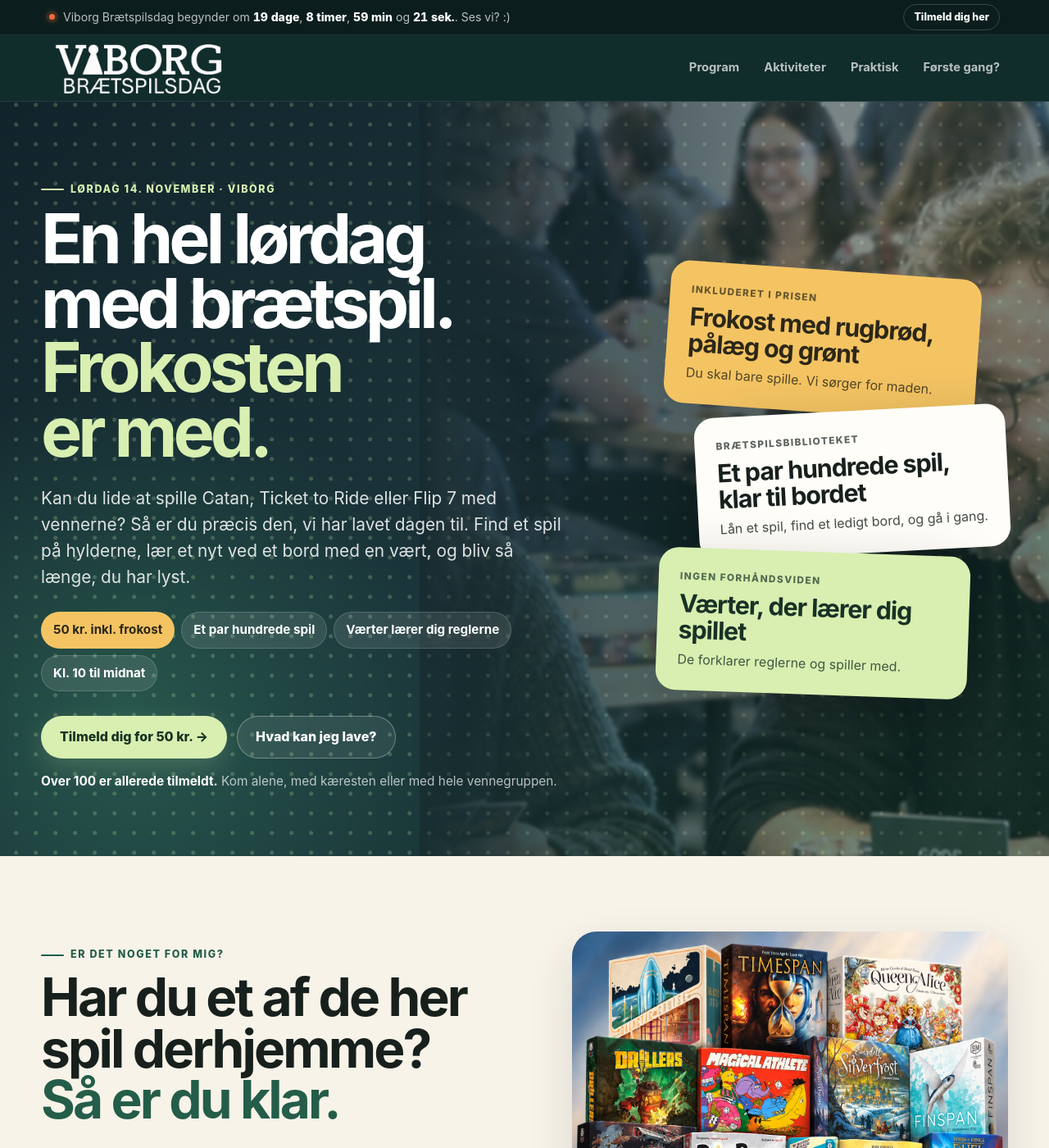
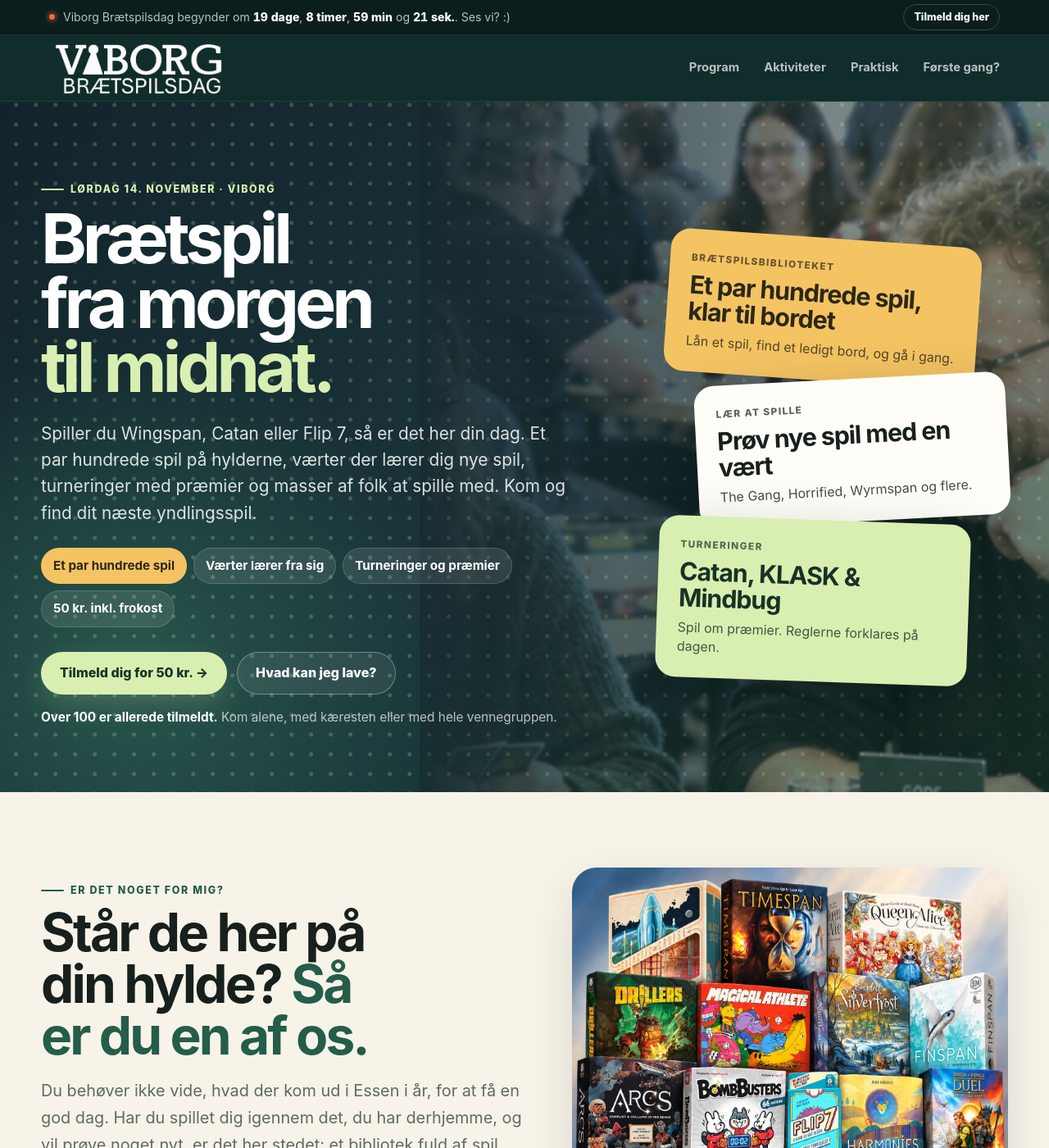
Before and after one commit to Andrejao/spilex, a Jekyll site: the page built from index2.html, in a window 1280 px wide and 1400 px high. Shown: the whole window at 82% size. Built offline with Jekyll 4.4.1, drawn with Linux system fonts in a browser that asks for light colours; some of the changed text lies outside the part shown.

Commit message:
Update index2.html

```diff
--- a/index2.html
+++ b/index2.html
@@ -1,7 +1,7 @@
 ---
 layout: default
 title: Viborg Brætspilsdag 2026
-description: En hel lørdag med brætspil i Viborg. Et par hundrede spil, værter der lærer dig reglerne og frokost inkluderet. 50 kr. Lørdag 14. november.
+description: Brætspil fra morgen til midnat i Viborg. Et par hundrede spil, værter der lærer fra sig, turneringer og nye spil at opdage. Lørdag 14. november, 50 kr. inkl. frokost.
 permalink: /index2.html
 sitemap: false
 ---
@@ -308,16 +308,16 @@
     <div class="vbd-wrap vbd-hero-grid">
       <div>
         <p class="vbd-kicker">Lørdag 14. november · Viborg</p>
-        <h1>En hel lørdag med brætspil. <span>Frokosten er med.</span></h1>
+        <h1>Brætspil fra morgen <span>til midnat.</span></h1>
         <p class="vbd-hero-copy">
-          Kan du lide at spille Catan, Ticket to Ride eller Flip 7 med vennerne? Så er du præcis den, vi har lavet dagen til.
-          Find et spil på hylderne, lær et nyt ved et bord med en vært, og bliv så længe, du har lyst.
+          Spiller du Wingspan, Catan eller Flip 7, så er det her din dag. Et par hundrede spil på hylderne,
+          værter der lærer dig nye spil, turneringer med præmier og masser af folk at spille med. Kom og find dit næste yndlingsspil.
         </p>
         <ul class="vbd-chips" aria-label="Kort fortalt">
-          <li class="is-hot">50 kr. inkl. frokost</li>
-          <li>Et par hundrede spil</li>
-          <li>Værter lærer dig reglerne</li>
-          <li>Kl. 10 til midnat</li>
+          <li class="is-hot">Et par hundrede spil</li>
+          <li>Værter lærer fra sig</li>
+          <li>Turneringer og præmier</li>
+          <li>50 kr. inkl. frokost</li>
         </ul>
         <div class="vbd-hero-actions">
           <a class="vbd-btn vbd-btn-primary" data-signup href="{{ signup }}">Tilmeld dig for 50 kr. →</a>
@@ -326,21 +326,21 @@
         <p class="vbd-hero-note"><strong>Over {{ tilmeldte }} er allerede tilmeldt.</strong> Kom alene, med kæresten eller med hele vennegruppen.</p>
       </div>
 
-      <div class="vbd-hero-stack" aria-label="Det får du for 50 kr.">
-        <div class="vbd-ticket">
-          <small>Inkluderet i prisen</small>
-          <strong>Frokost med rugbrød, pålæg og grønt</strong>
-          <p>Du skal bare spille. Vi sørger for maden.</p>
-        </div>
+      <div class="vbd-hero-stack" aria-label="Højdepunkter fra dagen">
         <div class="vbd-ticket">
           <small>Brætspilsbiblioteket</small>
           <strong>Et par hundrede spil, klar til bordet</strong>
           <p>Lån et spil, find et ledigt bord, og gå i gang.</p>
         </div>
         <div class="vbd-ticket">
-          <small>Ingen forhåndsviden</small>
-          <strong>Værter, der lærer dig spillet</strong>
-          <p>De forklarer reglerne og spiller med.</p>
+          <small>Lær at spille</small>
+          <strong>Prøv nye spil med en vært</strong>
+          <p>The Gang, Horrified, Wyrmspan og flere.</p>
+        </div>
+        <div class="vbd-ticket">
+          <small>Turneringer</small>
+          <strong>Catan, KLASK &amp; Mindbug</strong>
+          <p>Spil om præmier. Reglerne forklares på dagen.</p>
         </div>
       </div>
     </div>
@@ -352,11 +352,10 @@
       <div class="vbd-know-grid">
         <div>
           <p class="vbd-kicker">Er det noget for mig?</p>
-          <h2>Har du et af de her spil derhjemme? <em>Så er du klar.</em></h2>
+          <h2>Står de her på din hylde? <em>Så er du en af os.</em></h2>
           <p class="vbd-lead">
-            Du behøver ikke følge med i de nyeste spil eller kende ord som "worker placement".
-            Hvis du har hygget dig med et brætspil til en fødselsdag, en julefrokost eller en lørdag aften, har du alt, hvad der skal til.
-            Resten hjælper vi med.
+            Du behøver ikke vide, hvad der kom ud i Essen i år, for at få en god dag. Har du spillet dig igennem det, du har derhjemme,
+            og vil prøve noget nyt, er det her stedet: et bibliotek fuld af spil, folk der kan forklare dem, og borde til at spille dem på.
           </p>
         </div>
         <img class="vbd-know-img" src="{{ '/assets/images/nyheder/bibliotek2.jpg' | relative_url }}" alt="Et udvalg af brætspil, blandt andet Flip 7, Harmonies og Bomb Busters" loading="lazy">
@@ -372,7 +371,7 @@
           <span aria-hidden="true" class="vbd-pill">Dixit</span><span aria-hidden="true" class="vbd-pill">Cascadia</span><span aria-hidden="true" class="vbd-pill">Splendor</span><span aria-hidden="true" class="vbd-pill">7 Wonders</span><span aria-hidden="true" class="vbd-pill">Kingdomino</span><span aria-hidden="true" class="vbd-pill">Just One</span><span aria-hidden="true" class="vbd-pill">Harmonies</span><span aria-hidden="true" class="vbd-pill">Skull</span>
         </div>
       </div>
-      <p class="vbd-know-foot">Og har du aldrig hørt om halvdelen af dem, er det også helt fint.</p>
+      <p class="vbd-know-foot">Og ved siden af dem står alt det, du ikke har prøvet endnu.</p>
     </div>
   </section>
 
@@ -380,17 +379,10 @@
   <section class="vbd-section vbd-included" id="det-faar-du">
     <div class="vbd-wrap">
       <p class="vbd-kicker">Det får du for 50 kr.</p>
-      <h2>Du møder op. <em>Vi står for resten.</em></h2>
+      <h2>Én billet. <em>Hele dagen.</em></h2>
 
       <div class="vbd-inc-grid">
         <div class="vbd-inc is-lunch">
-          <div class="vbd-inc-icon" aria-hidden="true">
-            <svg viewBox="0 0 24 24" fill="none" stroke="currentColor" stroke-width="2" stroke-linecap="round" stroke-linejoin="round"><path d="M3 11h18a8 8 0 0 1-8 8h-2a8 8 0 0 1-8-8Z"/><path d="M8 7c0-1.5 1-2 1-3.5M12 7c0-1.5 1-2 1-3.5M16 7c0-1.5 1-2 1-3.5"/></svg>
-          </div>
-          <h3>Frokost er inkluderet</h3>
-          <p>Rugbrød, pålæg og grønt. Ingen ekstra regning, ingen madpakke.</p>
-        </div>
-        <div class="vbd-inc">
           <div class="vbd-inc-icon" aria-hidden="true">
             <svg viewBox="0 0 24 24" fill="none" stroke="currentColor" stroke-width="2" stroke-linecap="round" stroke-linejoin="round"><rect x="3" y="4" width="5" height="16" rx="1"/><rect x="10" y="4" width="4" height="16" rx="1"/><path d="m16 5.5 3.8-1 3 14.5-3.8 1Z"/></svg>
           </div>
@@ -408,8 +400,15 @@
           <div class="vbd-inc-icon" aria-hidden="true">
             <svg viewBox="0 0 24 24" fill="none" stroke="currentColor" stroke-width="2" stroke-linecap="round" stroke-linejoin="round"><circle cx="8" cy="8" r="3"/><circle cx="17" cy="9" r="2.5"/><path d="M2 20a6 6 0 0 1 12 0M14 20a4.5 4.5 0 0 1 8 0"/></svg>
           </div>
-          <h3>Folk at spille med</h3>
-          <p>Kommer du alene, hjælper vi dig til et bord. Og der er præmier og lodtrækninger hen over dagen.</p>
+          <h3>Turneringer og præmier</h3>
+          <p>Catan, KLASK og Mindbug, plus lodtrækninger hen over dagen. Og kommer du alene, hjælper vi dig til et bord.</p>
+        </div>
+        <div class="vbd-inc">
+          <div class="vbd-inc-icon" aria-hidden="true">
+            <svg viewBox="0 0 24 24" fill="none" stroke="currentColor" stroke-width="2" stroke-linecap="round" stroke-linejoin="round"><path d="M3 11h18a8 8 0 0 1-8 8h-2a8 8 0 0 1-8-8Z"/><path d="M8 7c0-1.5 1-2 1-3.5M12 7c0-1.5 1-2 1-3.5M16 7c0-1.5 1-2 1-3.5"/></svg>
+          </div>
+          <h3>Frokost er inkluderet</h3>
+          <p>Rugbrød, pålæg og grønt. Med i prisen, så du kan blive ved bordet.</p>
         </div>
       </div>
 
@@ -522,13 +521,13 @@
   <section class="vbd-section vbd-flow-section" id="program">
     <div class="vbd-wrap">
       <p class="vbd-kicker">Sådan kan din dag se ud</p>
-      <h2>Kom til frokost, eller bliv til midnat</h2>
+      <h2>Kom til et par spil, eller bliv til midnat</h2>
       <p class="vbd-lead">Du kan komme og gå, som det passer dig. Din billet gælder hele dagen.</p>
 
       <div class="vbd-flow">
         <div class="vbd-flow-item"><div class="vbd-flow-dot">10.00</div><div><h3>Dørene åbner</h3><p>Check ind, få en kop kaffe og kig på hylderne.</p></div></div>
         <div class="vbd-flow-item"><div class="vbd-flow-dot">10.30</div><div><h3>Lær et nyt spil</h3><p>De første vært-borde går i gang. Eller tag et spil fra biblioteket.</p></div></div>
-        <div class="vbd-flow-item is-lunch"><div class="vbd-flow-dot">Frokost</div><div><h3>Spis med</h3><p>Rugbrød, pålæg og grønt. Inkluderet i billetten.</p></div></div>
+        <div class="vbd-flow-item"><div class="vbd-flow-dot">12.00</div><div><h3>Catan-turnering</h3><p>Og frokost undervejs, inkluderet i billetten.</p></div></div>
         <div class="vbd-flow-item"><div class="vbd-flow-dot">Efterm.</div><div><h3>Turneringer og nye spil</h3><p>Catan, samarbejdsspil, lodtrækninger og åbne borde.</p></div></div>
         <div class="vbd-flow-item"><div class="vbd-flow-dot">Aften</div><div><h3>Aftensmad og én til</h3><p>Varm ret for 25 kr., KLASK-turnering og spil til midnat.</p></div></div>
       </div>
@@ -583,16 +582,16 @@
     <div class="vbd-wrap vbd-value-grid">
       <div>
         <p class="vbd-kicker" style="color:var(--lime)">Én billet. Hele dagen.</p>
-        <h2>50 kr. <span>Frokosten er med.</span></h2>
+        <h2>50 kr. <span>Hele dagen.</span></h2>
         <p>Dagen er arrangeret af frivillige, og entréen går kun til at holde dagen. Over {{ tilmeldte }} har allerede meldt sig til. Tilmeld dig nu, så kan du booke de aktiviteter, der har begrænsede pladser.</p>
       </div>
       <div class="vbd-value-box">
         <ul>
-          <li>Frokost med rugbrød, pålæg og grønt</li>
           <li>Fri adgang til et par hundrede spil</li>
           <li>Vært-borde, hvor du lærer nye spil</li>
           <li>Turneringer, konkurrencer og lodtrækninger</li>
           <li>Åbne borde fra kl. 10 til midnat</li>
+          <li>Frokost inkluderet</li>
         </ul>
         <div class="vbd-value-actions">
           <a class="vbd-btn vbd-btn-primary" data-signup href="{{ signup }}">Tilmeld dig →</a>
@@ -799,7 +798,7 @@
   </section>
 
   <div class="vbd-mobile-cta" aria-label="Tilmelding">
-    <span>14. november · Viborg<small>50 kr. inkl. frokost</small></span>
+    <span>14. november · Viborg<small>Kl. 10 til midnat · 50 kr.</small></span>
     <a class="vbd-btn vbd-btn-primary" data-signup href="{{ signup }}">Tilmeld dig</a>
   </div>
 
@@ -827,7 +826,7 @@
     var msg = document.getElementById('vbd-share-msg');
     if (!btn) return;
     var shareUrl = 'https://viborgbraetspil.dk/?utm_source=deling&utm_medium=ven';
-    var shareText = 'Skal vi tage til Viborg Brætspilsdag lørdag 14. november? 50 kr. med frokost, et par hundrede spil, og de lærer en reglerne.';
+    var shareText = 'Skal vi tage til Viborg Brætspilsdag lørdag 14. november? Et par hundrede spil, turneringer og spil til midnat.';
     btn.addEventListener('click', function () {
       if (navigator.share) {
         navigator.share({ title: 'Viborg Brætspilsdag', text: shareText, url: shareUrl }).catch(function () {});
```
